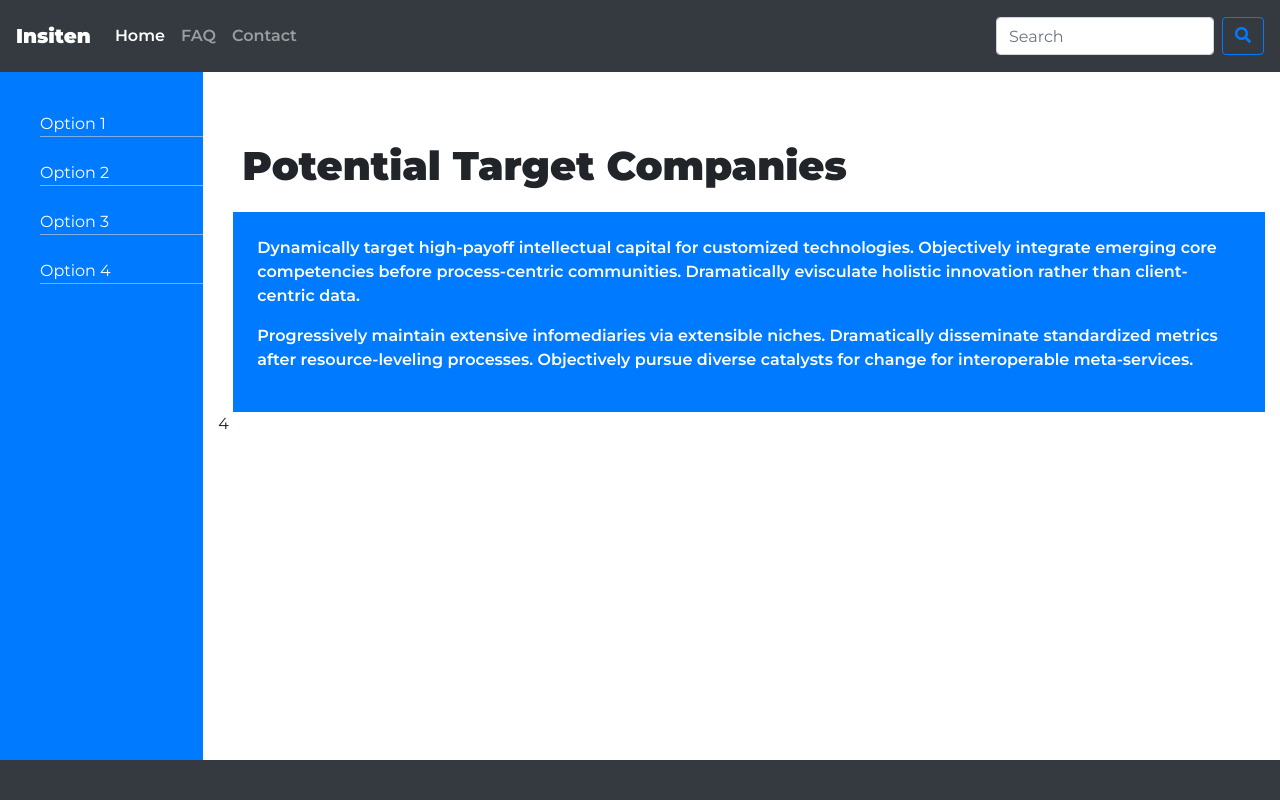
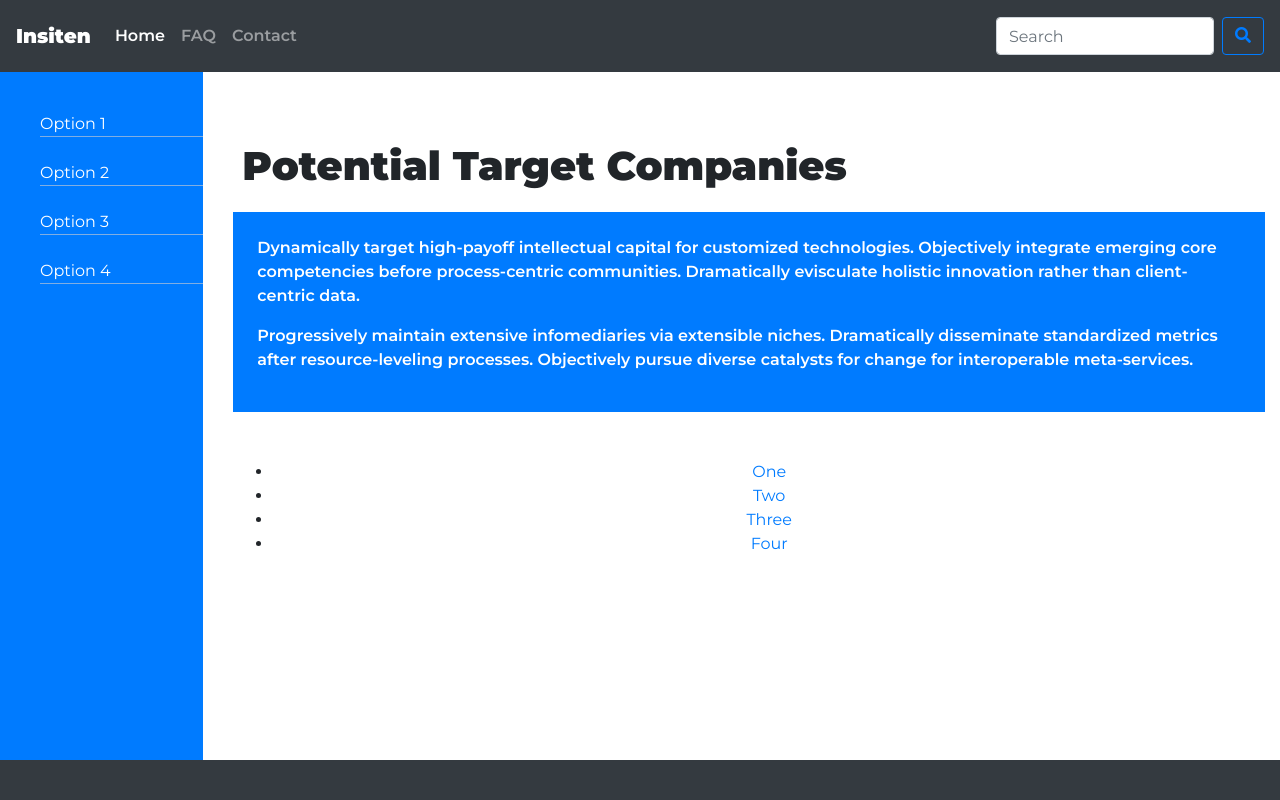
Before and after one commit to rubinoAM/Insiten-Challenge, a React (Create React App) app in the folder front-end/: page / in a window 1280 px wide. Shown: the top 800 px of the page. Built offline with nearby package versions, Linux system fonts and the light colour scheme.

Commit message:
Installed react-router-dom

```diff
--- a/front-end/package.json
+++ b/front-end/package.json
@@ -5,6 +5,7 @@
   "dependencies": {
     "react": "^16.8.6",
     "react-dom": "^16.8.6",
+    "react-router-dom": "^5.0.0",
     "react-scripts": "2.1.8"
   },
   "scripts": {
--- a/front-end/src/components/AppBody.js
+++ b/front-end/src/components/AppBody.js
@@ -1,9 +1,14 @@
 import React, { Component } from 'react';
+
+//Components
+import TargetList from './TargetList';
 
 class AppBody extends Component{
     render(){
         return(
-            4
+            <div className="text-center my-5">
+                <TargetList></TargetList>
+            </div>
         )
     }
 }
--- /dev/null
+++ b/front-end/src/components/TargetList.js
@@ -0,0 +1,18 @@
+import React, { Component } from 'react';
+
+class TargetList extends Component{
+    render(){
+        return(
+            <div className="container">
+                <ul>
+                    <li><a href="#">One</a></li>
+                    <li><a href="#">Two</a></li>
+                    <li><a href="#">Three</a></li>
+                    <li><a href="#">Four</a></li>
+                </ul>
+            </div>
+        )
+    }
+}
+
+export default TargetList;
--- a/front-end/src/styles/sidepanel.css
+++ b/front-end/src/styles/sidepanel.css
@@ -11,13 +11,13 @@
 .side-panel ul li a{
     text-decoration:none;
     color:#fff;
-    transition:all 0.5s ease-out;
+    transition:all 0.25s ease-out;
 }
 
 .side-panel ul li a:hover{
     color:#80aee2;
     margin-left:10px;
-    transition:all 0.25s ease-in;
+    transition:all 0.125s ease-in;
 }
 
 @media screen and (max-width:767px){
```
Also changed, not shown: 1 other file (tests, documents, lock files or other folders).
